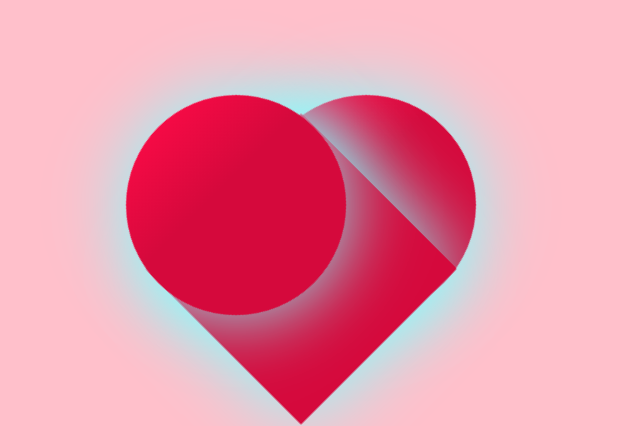
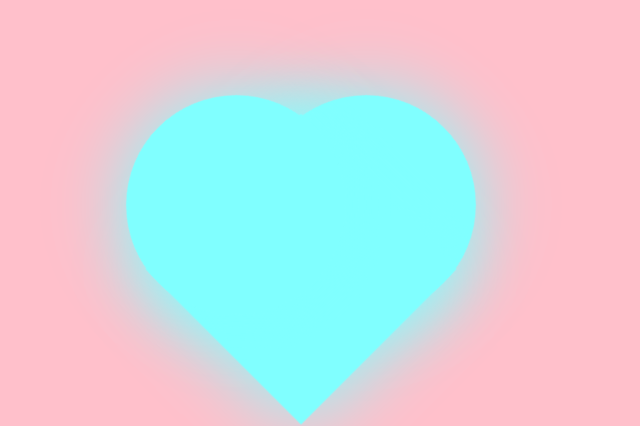
Before and after one commit to Dungkztv/chinnui, a plain HTML site: page index.html in a window 1280 px wide. Shown: the part 145-571 px from the top of the page, without its empty margins (339-979 px from the left). Drawn offline with Linux system fonts and the light colour scheme.

Commit message:
Update index.html

```diff
--- a/index.html
+++ b/index.html
@@ -58,7 +58,7 @@
             position: absolute;
             box-shadow: 0 0 40px #80ffff;
             animation: beat .4s ease infinite normal;
-            background: linear-gradient(-90deg, #F50A45 0%, #d5093c 40%);
+            background: linear-gradient(-90deg, #80ffff 0%, #80ffff 40%);
         }
 
         @keyframes beat {
```
